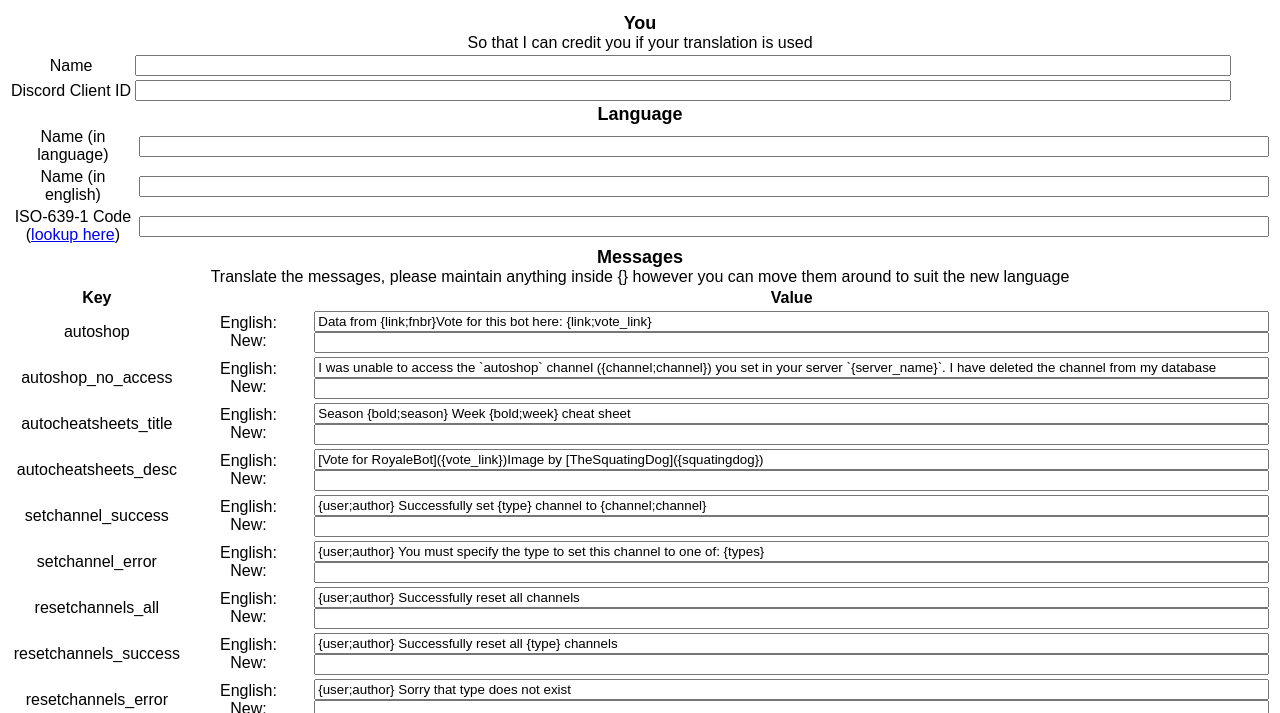
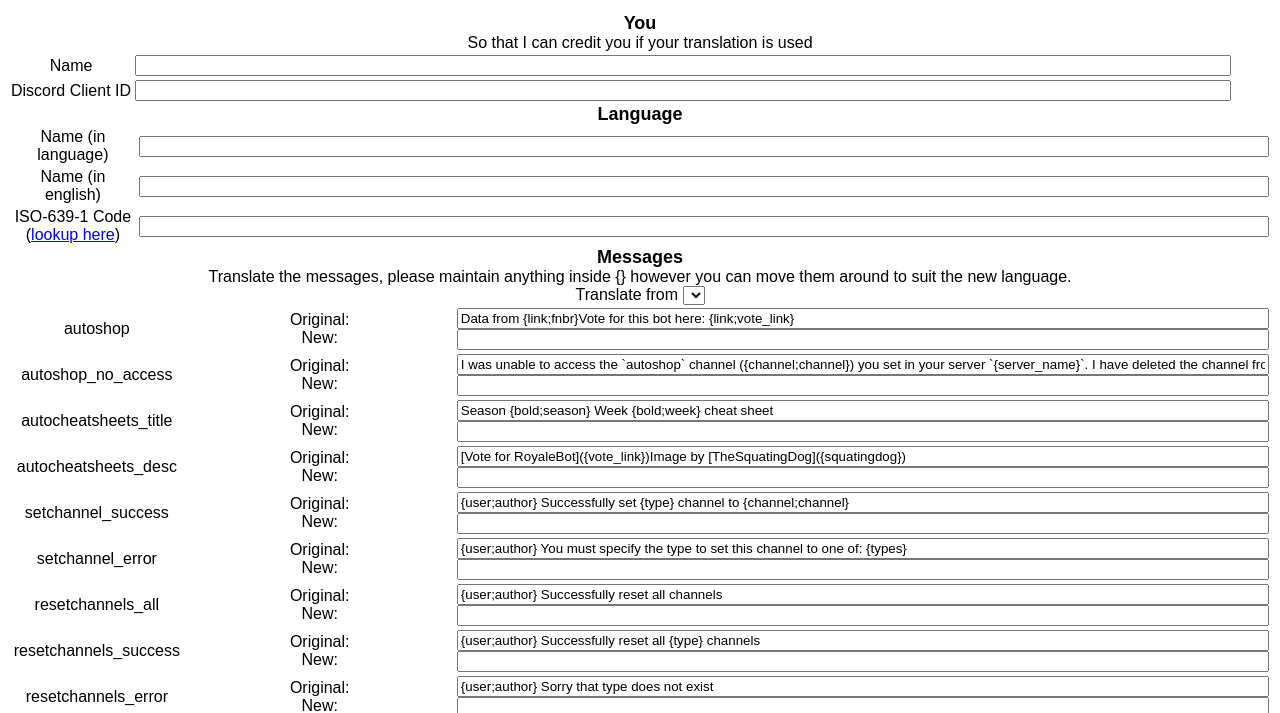
Before and after one commit to Douile/RoyaleBot, a plain HTML site: page translations/translate.html in a window 1280 px wide. Shown: the part 87-800 px from the top of the page. Drawn offline with Linux system fonts and the light colour scheme.

Commit message:
Update translation page

```diff
--- a/translations/translate.html
+++ b/translations/translate.html
@@ -80,7 +80,7 @@
 </div>
 <div class="section">
 <div class="section-title">Messages</div>
-<div class="section-desc">Translate the messages, please maintain anything inside {} however you can move them around to suit the new language</div>
+<div class="section-desc">Translate the messages, please maintain anything inside {} however you can move them around to suit the new language.<br>Translate from <select id="choose-locale"></select></div>
 <table class="section-content" id="message-container"></table>
 </div>
 <input type="submit" value="Save">
--- a/translations/translate.js
+++ b/translations/translate.js
@@ -18,6 +18,7 @@ function TableRow() {
 }
 
 const HEADERS = ['Key','','Value'];
+const LOCALES = {'en':'English','nl':'Dutch','br':'Portuguese'};
 
 function onLoad() {
   var root = document.getElementById('message-container');
@@ -26,10 +27,25 @@ function onLoad() {
     heads.addHeader(HEADERS[i]);
   }
   heads.append(root);
+  var select = document.getElementById('choose-locale');
+  for (var code in LOCALES) {
+    var option = document.createElement('option');
+    option.innerText = LOCALES[code];
+    option.setAttribute('value',code);
+  }
+  select.addEventListener('change',selectNew);
   loadLanguage('en',root);
 }
 
+function selectNew(e) {
+  var code = e.target.value;
+  loadLanguage(code);
+}
+
 function loadLanguage(code,root) {
+  while (root.children.length > 0) {
+    root.firstChild.remove();
+  }
   var url = `locales/${code}/messages.json`;
   fetch(url).then((res) => {
     return res.json();
@@ -37,7 +53,7 @@ function loadLanguage(code,root) {
     for (var key in json) {
       var row = TableRow();
       row.addData(key);
-      row.addData('English:<br>New:')
+      row.addData('Original:<br>New:')
       row.addData(`<input type="text" readonly value="${json[key].message.replace('\\','\\\\')}"><br><input type="text" name="message_${key}">`);
       row.append(root);
     }
```
